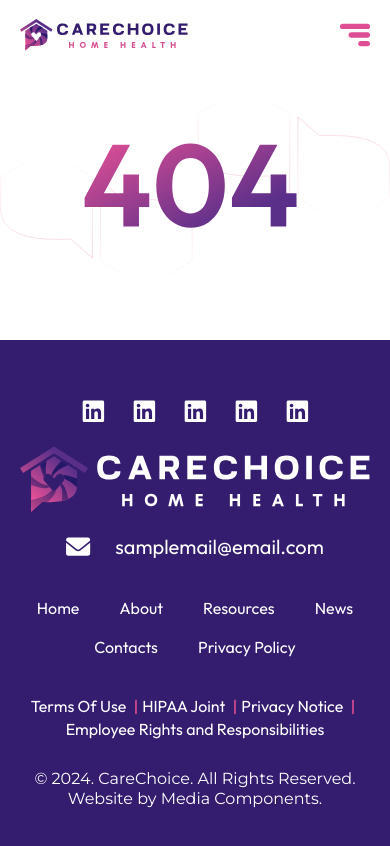
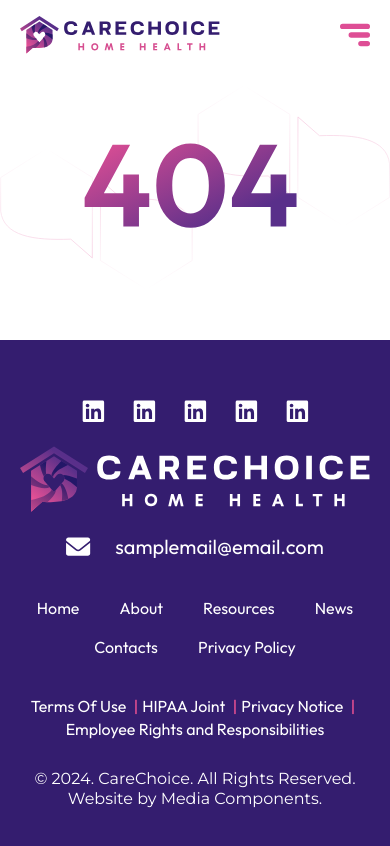
Before and after one commit to dmitry-conquer/carechoise, a website built with Vite: page pages/404.html in a window 390 px wide. Built offline with nearby package versions, Linux system fonts and the light colour scheme; what micromodal would draw is missing.

Commit message:
Increase max-width of header container to 1300px

```diff
--- a/src/styles/header.scss
+++ b/src/styles/header.scss
@@ -11,7 +11,7 @@
   }
   &__container {
     width: 100%;
-    max-width: 1210px;
+    max-width: 1300px;
     margin: 0 auto;
     padding: 0 20px;
     display: flex;
@@ -22,6 +22,10 @@
   &__logo {
     @include clamp("max-width", 168, 332);
     margin-right: auto;
+
+    @media (max-width: 1072px) {
+       max-width: 200px;
+    }
   }
 
   &__logo-image {
```
